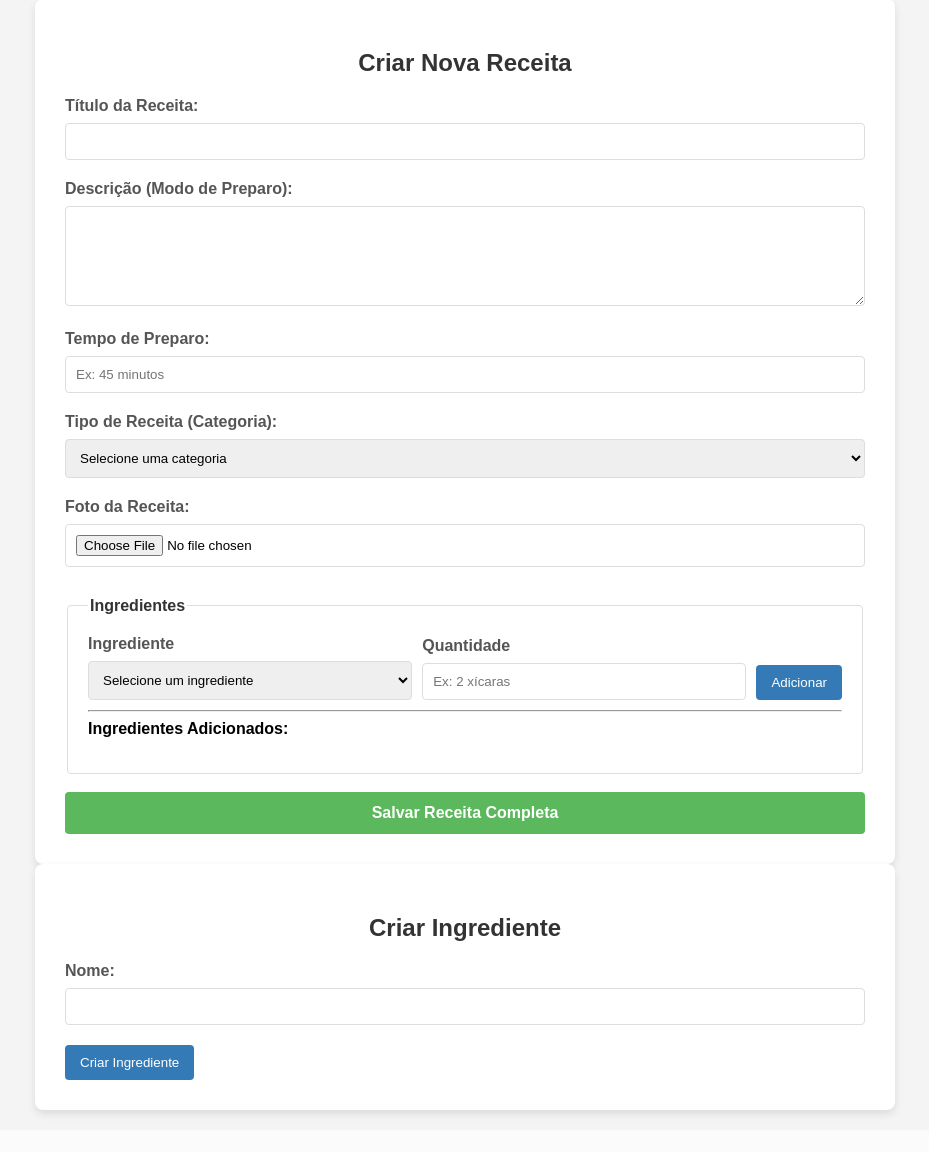
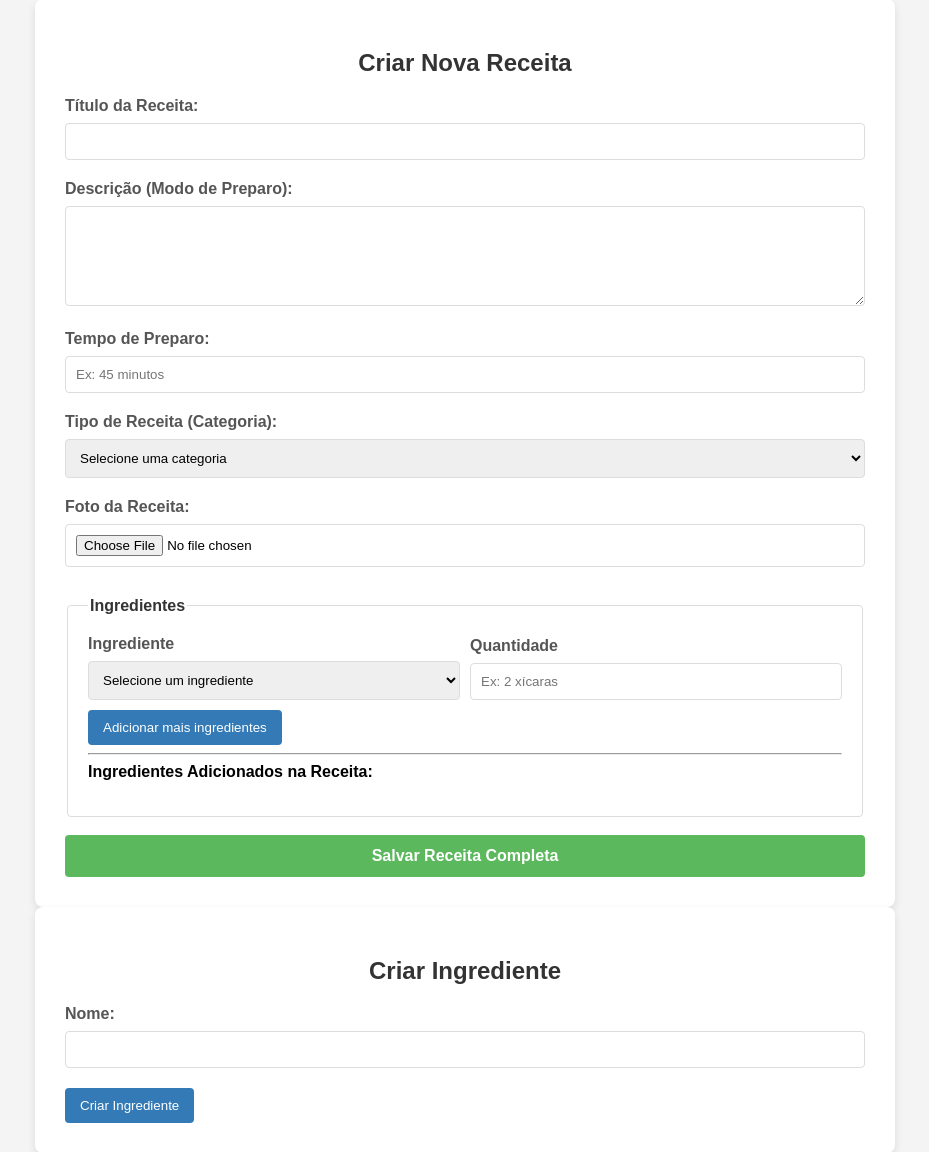
Before and after one commit to JoseMatheusNagata/MatchDeReceitas, a PHP site: page /view/minhas_receitas.php in a window 1280 px wide. Shown: the part 21-1173 px from the top of the page, without its empty margins (175-1104 px from the left). Before the commit the page ends 1138 px from the top, so only its background shows below. Run offline with PHP 8.4, Linux system fonts and the light colour scheme.

Commit message:
adicionado funcionalidade de carregar ingredientes para a tela de criar receitas

```diff
--- a/index.php
+++ b/index.php
@@ -41,7 +41,9 @@ switch ($action) {
         $controllerUsuario->cadastroUsuario();
     break;
     case 'minhasReceitas':
-        $controllerReceita->minhasReceitas();
+        #$controllerReceita->minhasReceitas();
+        $controllerReceita->exibirFormulario();
+
         break;
     case 'adicionarIngrediente':
         $controllerReceita->adicionarIngrediente();
--- a/view/minhas_receitas.php
+++ b/view/minhas_receitas.php
@@ -45,38 +45,37 @@
 
             <fieldset class="fieldset">
                 <legend class="legend">Ingredientes</legend>
-
+                <div id="ingredientes-container">
                     <div class="ingredient-row">
                         <div class="form-group">
-                        <label for="ingrediente">Ingrediente</label>
-                        <select id="ingrediente">
+                            <label>Ingrediente</label>
+                            <select name="ingrediente[]" class="ingrediente-select" required>
                                 <option value="">Selecione um ingrediente</option>
-                            <option value="1">Farinha de Trigo</option>
-                            <option value="2">Ovo</option>
-                            <option value="3">Leite</option>
-                            <option value="4">Açúcar</option>
-                            <option value="5">Chocolate em Pó</option>
+                                <?php if (isset($ingredientes)): ?>
+                                    <?php foreach ($ingredientes as $ingrediente): ?>
+                                        <option value="<?= htmlspecialchars($ingrediente['id']) ?>">
+                                            <?= htmlspecialchars($ingrediente['nome']) ?>
+                                        </option>
+                                    <?php endforeach; ?>
+                                <?php endif; ?>
                             </select>
                         </div>
                         <div class="form-group">
-                        <label for="quantidade">Quantidade</label>
-                        <input type="text" id="quantidade" placeholder="Ex: 2 xícaras">
+                            <label>Quantidade</label>
+                            <input type="text" name="quantidade[]" class="quantidade-input" placeholder="Ex: 2 xícaras" required>
                         </div>
-                    <button type="button" class="btn btn-add" onclick="adicionarIngrediente()">Adicionar</button>
                     </div>
+                </div>
+                    <button type="button" class="btn btn-add" onclick="adicionarNovaLinha()">Adicionar mais ingredientes</button>
+                <hr>
 
-                <hr>
-                <strong>Ingredientes Adicionados:</strong>
-                <div id="lista-ingredientes-cadastrados" style="margin-top: 15px;">
+                <strong>Ingredientes Adicionados na Receita:</strong>
+                <div id="lista-ingredientes-adicionados" style="margin-top: 15px;">
                 </div>
-
             </fieldset>
 
             <br>
             <button type="submit" class="btn submit-btn">Salvar Receita Completa</button>
-
-
-
         </form>
 
     </div>
@@ -97,3 +96,62 @@
 
 </body>
 </html>
+
+<script>
+// Adiciona um "ouvinte" de eventos no container principal dos ingredientes.
+        // Isso é mais eficiente do que adicionar um ouvinte para cada campo individualmente.
+        document.getElementById('ingredientes-container').addEventListener('change', atualizarListaVisual);
+        document.getElementById('ingredientes-container').addEventListener('input', atualizarListaVisual);
+
+        function adicionarNovaLinha() {
+            const container = document.getElementById('ingredientes-container');
+            // Clona a primeira linha de ingrediente que serve como modelo
+            const novaLinha = container.querySelector('.ingredient-row').cloneNode(true);
+
+            // Limpa os valores dos campos clonados para que o usuário possa preencher
+            novaLinha.querySelector('select').selectedIndex = 0;
+            novaLinha.querySelector('input').value = '';
+
+            // Cria um botão de remover para a nova linha
+            const btnRemover = document.createElement('button');
+            btnRemover.type = 'button';
+            btnRemover.className = 'btn btn-remove';
+            btnRemover.innerText = 'Remover';
+            btnRemover.onclick = function() {
+                // Remove o elemento pai do botão (a div.ingredient-row)
+                this.parentElement.remove();
+                // Atualiza a lista visual após remover a linha
+                atualizarListaVisual();
+            };
+
+            novaLinha.appendChild(btnRemover);
+            container.appendChild(novaLinha);
+        }
+
+        function atualizarListaVisual() {
+            const listaContainer = document.getElementById('lista-ingredientes-adicionados');
+            // Limpa a lista atual para recriá-la com os valores mais recentes
+            listaContainer.innerHTML = '';
+
+            // Pega todas as linhas de ingredientes que existem no formulário
+            const todasAsLinhas = document.querySelectorAll('#ingredientes-container .ingredient-row');
+
+            todasAsLinhas.forEach(linha => {
+                const select = linha.querySelector('.ingrediente-select');
+                const inputQuantidade = linha.querySelector('.quantidade-input');
+
+                // Pega o texto do ingrediente selecionado (ex: "Farinha de Trigo")
+                const nomeIngrediente = select.options[select.selectedIndex].text;
+                // Pega o valor digitado da quantidade
+                const quantidade = inputQuantidade.value;
+
+                // Só adiciona na lista se um ingrediente foi selecionado e uma quantidade foi digitada
+                if (select.value && quantidade) {
+                    const itemDaLista = document.createElement('div');
+                    itemDaLista.textContent = `${nomeIngrediente} - ${quantidade}`; // Ex: "Farinha de Trigo - 2 xícaras"
+                    listaContainer.appendChild(itemDaLista);
+                }
+            });
+        }
+
+</script>
```
Also changed, not shown: controller/ReceitaController.php (+13 -3 lines), model/ReceitaDAO.php (+7 -0 lines). Lines whose indentation alone changed are shown as unchanged.
